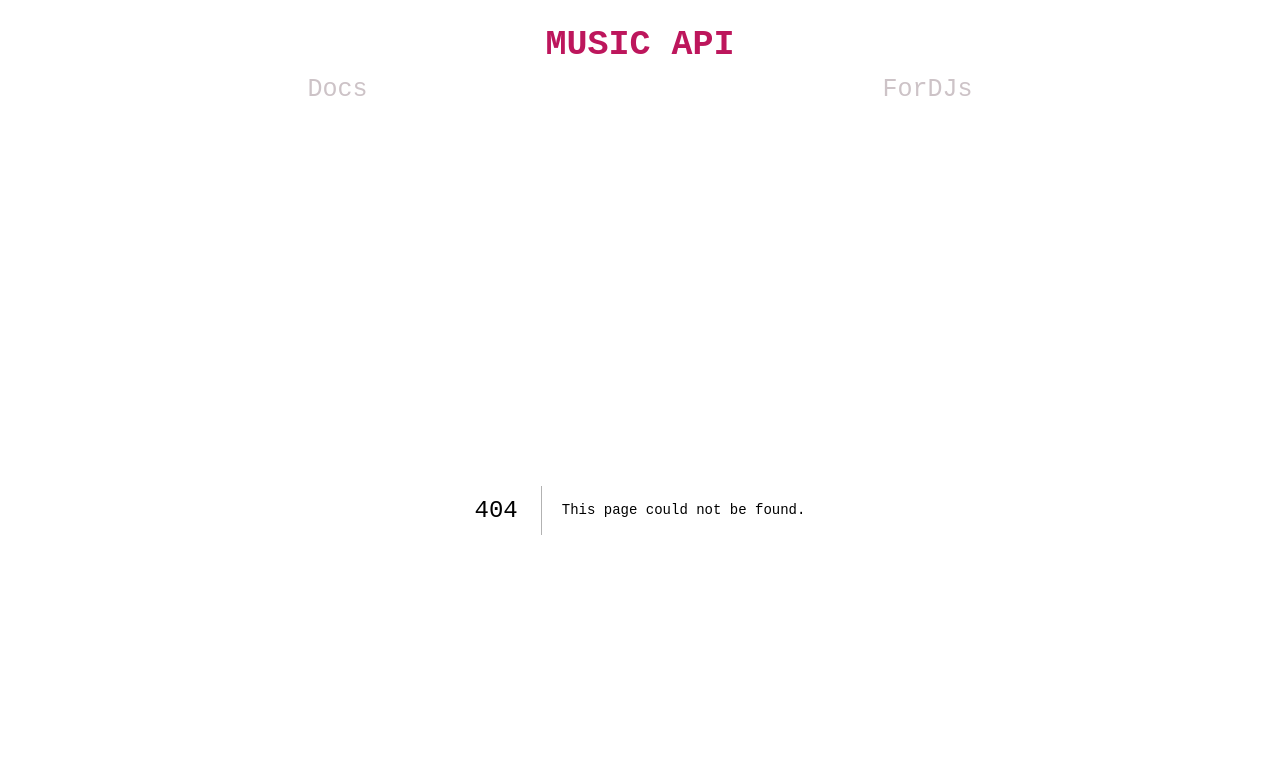
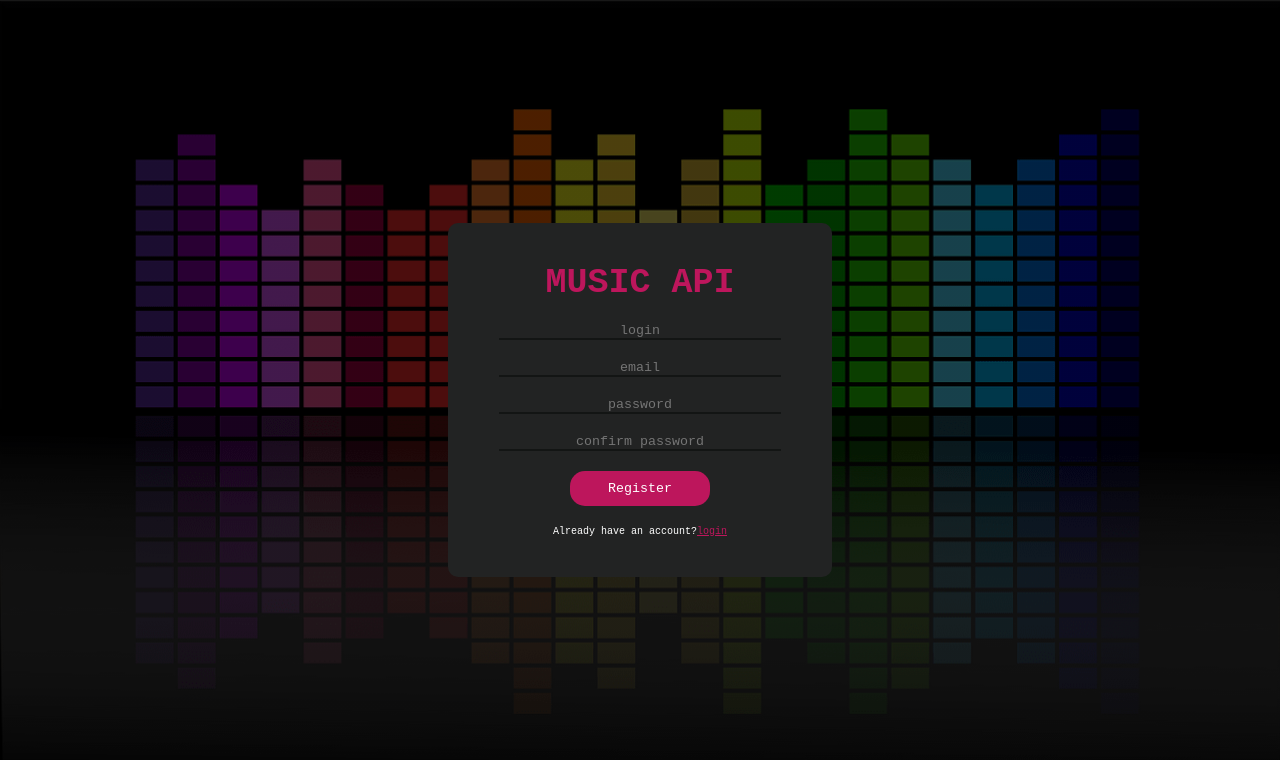
Before and after one commit to MateuszZalobnik/music-api-page, a Next.js app: page /login/register in a window 1280 px wide. Before the commit this address had no page. Shown: the top 760 px of the page. Built offline with nearby package versions, Linux system fonts and the light colour scheme; a web font is replaced by a local one.

Commit message:
login and register page

```diff
--- a/src/app/layout.tsx
+++ b/src/app/layout.tsx
@@ -5,18 +5,19 @@ import StyledComponentsRegistry from './lib/registry';
 import { ThemeProvider } from 'styled-components';
 import { theme } from '../assets/styles/theme';
 import { Header } from '@/components/Header/Header';
-
+import { usePathname } from 'next/navigation';
 export default function RootLayout({
   children,
 }: {
   children: React.ReactNode;
 }) {
+  const pathname = usePathname();
   return (
     <html>
-      <head></head>
+      <head/>
       <body>
         <ThemeProvider theme={theme}>
-          <Header />
+          {!(pathname?.includes('login')) && <Header />}
           <StyledComponentsRegistry>{children}</StyledComponentsRegistry>
         </ThemeProvider>
       </body>
--- /dev/null
+++ b/src/app/login/register/page.tsx
@@ -0,0 +1,91 @@
+'use client';
+import { PageTitle } from '@/components/Header/PageTitle';
+import styled from 'styled-components';
+import Link from 'next/link';
+
+const RegisterPage = () => {
+  return (
+    <Wrapper>
+      <StyledForm>
+        <PageTitle />
+        <input type="text" placeholder="login" name="username" />
+        <input type="email" placeholder="email" name="email" />
+        <input type="password" placeholder="password" name="passsword" />
+        <input
+          type="password"
+          placeholder="confirm password"
+          name="passswordConfirm"
+        />
+        {/* <label>
+          <input type="checkbox" />I agree.
+        </label> */}
+        <StyledButton type="submit">Register</StyledButton>
+        <RegisterLinkWrapper>
+          Already have an account?
+          <StyledLink href="/login">login</StyledLink>
+        </RegisterLinkWrapper>
+      </StyledForm>
+    </Wrapper>
+  );
+};
+export default RegisterPage;
+
+const Wrapper = styled.div`
+  width: 100%;
+  min-height: 100vh;
+  display: flex;
+  justify-content: center;
+  align-items: center;
+`;
+
+const StyledForm = styled.form`
+  display: flex;
+  flex-direction: column;
+  justify-content: center;
+  padding: 40px 10px;
+  background-color: ${({ theme }) => theme.colors.darkGrey};
+  border-radius: ${({ theme }) => theme.borderRadius.xs};
+  min-height: max-content;
+  width: 90%;
+  input {
+    color: ${({ theme }) => theme.colors.white};
+    text-align: center;
+    margin-top: 20px;
+    background-color: ${({ theme }) => theme.colors.darkGrey};
+    border: none;
+    border-bottom: 2px solid ${({ theme }) => theme.colors.veryDarkGrey};
+    :focus {
+      outline: none;
+      border-bottom: 2px solid ${({ theme }) => theme.colors.primary};
+    }
+  }
+
+  ${({ theme }) => theme.mq.tablet} {
+    padding: 40px 4%;
+    width: 30%;
+  }
+`;
+const StyledButton = styled.button`
+  cursor: pointer;
+  width: 100%;
+  margin: auto;
+  padding: 10px 20px;
+  margin-top: 20px;
+  border: none;
+  border-radius: ${({ theme }) => theme.borderRadius.s};
+  background-color: ${({ theme }) => theme.colors.primary};
+  color: ${({ theme }) => theme.colors.white};
+  ${({ theme }) => theme.mq.tablet} {
+    width: 50%;
+  }
+`;
+
+const StyledLink = styled(Link)`
+  text-decoration: underline;
+  color: ${({ theme }) => theme.colors.primary};
+`;
+const RegisterLinkWrapper = styled.span`
+  color: ${({ theme }) => theme.colors.white};
+  font-size: ${({ theme }) => theme.fontSize.xs};
+  margin: 20px auto 0 auto;
+`;
--- a/src/components/Header/Header.tsx
+++ b/src/components/Header/Header.tsx
@@ -2,15 +2,27 @@ import React from 'react';
 import styled from 'styled-components';
 import { Nav } from './Nav';
 import { PageTitle } from './PageTitle';
-
+import Link from 'next/link';
 export const Header: React.FC = () => {
   return (
     <Wrapper>
+      <StyledLink href="/login">Login</StyledLink>
       <PageTitle />
       <Nav />
     </Wrapper>
   );
 };
+
+const StyledLink = styled(Link)`
+  display: flex;
+  width: max-content;
+  padding: 0 20px;
+  margin-left: auto;
+  margin-right: 20px;
+  color: ${({ theme }) => theme.colors.primary};
+  border: 2px solid ${({ theme }) => theme.colors.primary};
+  border-radius: ${({ theme }) => theme.borderRadius.s};
+`;
 
 const Wrapper = styled.div`
   display: flex;
--- /dev/null
+++ b/webpack.config.js
@@ -0,0 +1,15 @@
+const WebExtension = require('webpack-target-webextension');
+const CopyPlugin = require("copy-webpack-plugin");
+
+const webpack = require('webpack');
+const path = require('path');
+
+/** @type {webpack.Configuration} */
+const config = {
+  resolve: {
+    alias: {
+      core: path.join(__dirname, 'styled-components'),
+    },
+  }
+}
+module.exports = config
```
Also changed, not shown: src/app/login/page.tsx (added, +82 -0 lines).
